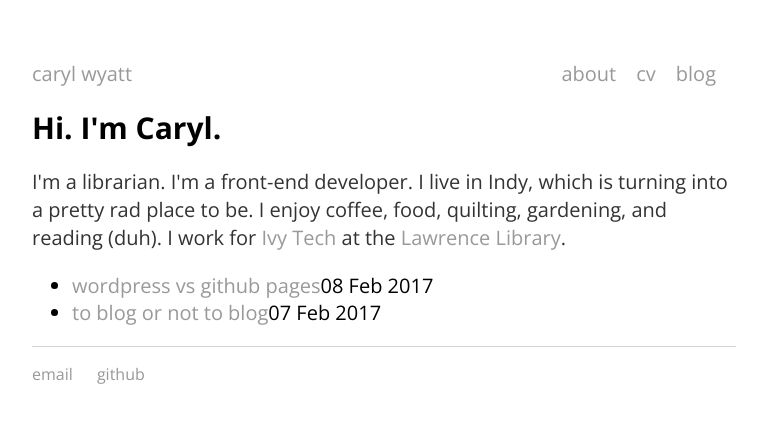
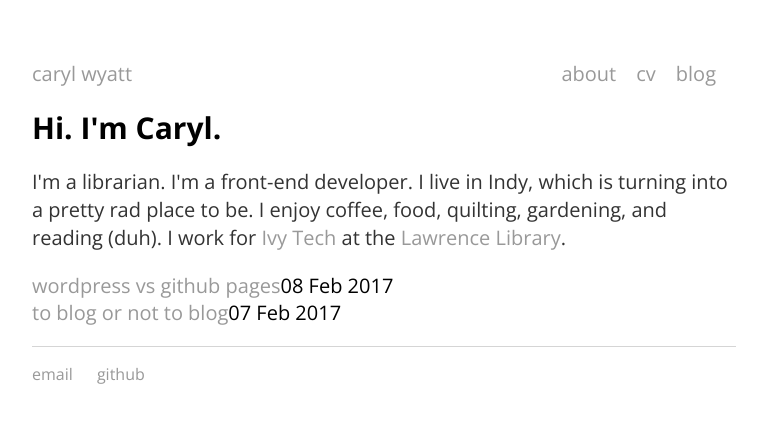
Before and after one commit to carylwyatt/carylwyatt.github.io, a Jekyll site: the page built from index.html, in a window 1280 px wide. Shown: the top 423 px of the page, without its empty margins (256-1014 px from the left). Built offline with Jekyll 4.4.1, drawn with Linux system fonts in a browser that asks for light colours.

Commit message:
Update style.css
styling five-post list on home

```diff
--- a/css/style.css
+++ b/css/style.css
@@ -54,6 +54,11 @@ footer {
     font-size: .8em;
 }
 
+ul.five-posts {
+    list-style:none;
+    padding-left:0;
+}
+
 ul.posts {
     margin: 20px auto 40px;
     font-size: 1em;
```
